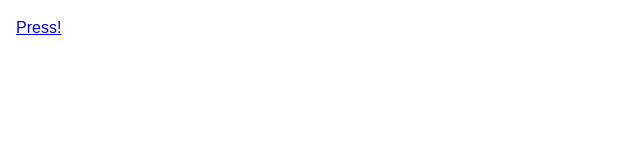
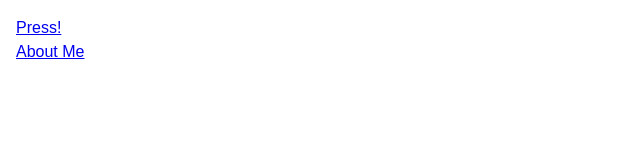
Before and after one commit to colin-coleman/Homework-4, a plain HTML site: page index.html in a window 1280 px wide. Shown: the full height of the page, 0-640 px from the left. Drawn offline with Linux system fonts and the light colour scheme.

Commit message:
added link to about page

```diff
--- a/index.html
+++ b/index.html
@@ -6,6 +6,7 @@
   </head>
   <body>
     <!-- Add your code here, between the body tags. -->
-    <a href="https://youtu.be/p_27YcR9k94" target="blank">Press!</a>
+    <a href="https://youtu.be/p_27YcR9k94" target="blank">Press!</a><br>
+    <a href="about.html">About Me</a>
   </body>
 </html>
```
